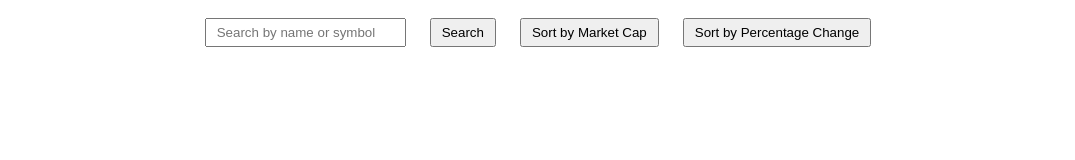
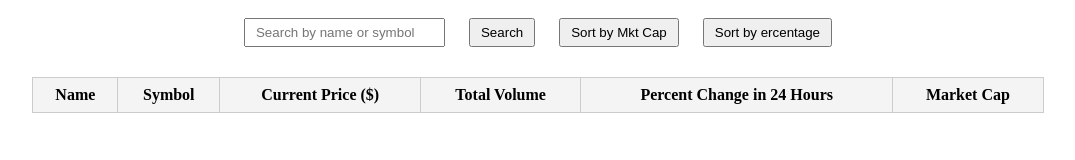
Before and after one commit to usikedeepika/CoinTrackerApplication, a plain HTML site: page index.html in a window 1280 px wide. Shown: the whole page, without its empty margins (102-1177 px from the left). Drawn offline with Linux system fonts and the light colour scheme; no server answers.

Commit message:
Update index.html

```diff
--- a/index.html
+++ b/index.html
@@ -43,20 +43,20 @@
     <div class="container">
         <input type="text" id="searchInput" placeholder="Search by name or symbol">
         <button id="searchBtn">Search</button>
-        <button id="sortMarketCapBtn">Sort by Market Cap</button>
-        <button id="sortChangeBtn">Sort by Percentage Change</button>
+        <button id="sortMarketCapBtn">Sort by Mkt Cap</button>
+        <button id="sortChangeBtn">Sort by ercentage</button>
     </div>
     <table id="table">
-        <!-- <thead>
+        <thead>
             <tr>
-                <th>ID</th>
+                <th>Name</th>
                 <th>Symbol</th>
                 <th>Current Price ($)</th>
                 <th>Total Volume</th>
-                <th>Percentage</th>
+                <th>Percent Change in 24 Hours</th>
                 <th>Market Cap</th>
             </tr>
-        </thead> -->
+        </thead>
         <tbody id="tableBody"></tbody>
     </table>
     <script src="index.js"></script>
```
